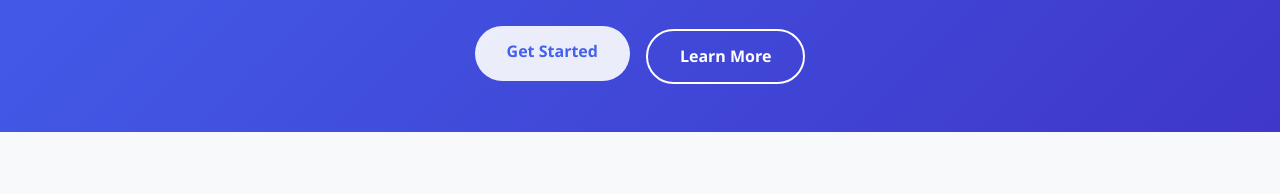
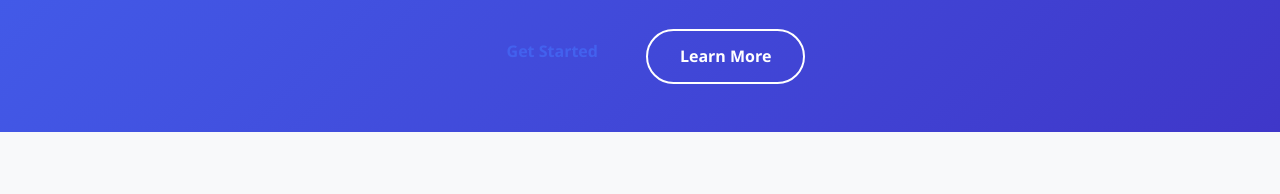
Before and after one commit to md-asadul-islam/wifi, a plain HTML site: page index.html in a window 1280 px wide. In both pictures the pointer is over the link "Get Started". Shown: the part 381-575 px from the top of the page. Drawn offline with nearby package versions, Linux system fonts and the light colour scheme; a script that the page names is missing.

Commit message:
Update home-style.css

```diff
--- a/css/home-style.css
+++ b/css/home-style.css
@@ -110,7 +110,8 @@
 }
 
 .btn-primary:hover {
-    background-color: rgba(255, 255, 255, 0.9);
+    /* background-color: rgba(255, 255, 255, 0.9); */
+    background-color: transparent;
     transform: translateY(-3px);
 }
 
```
